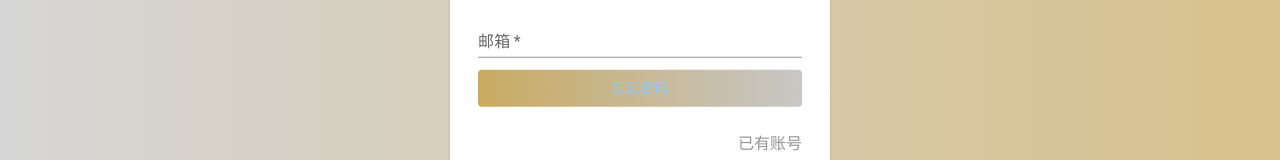
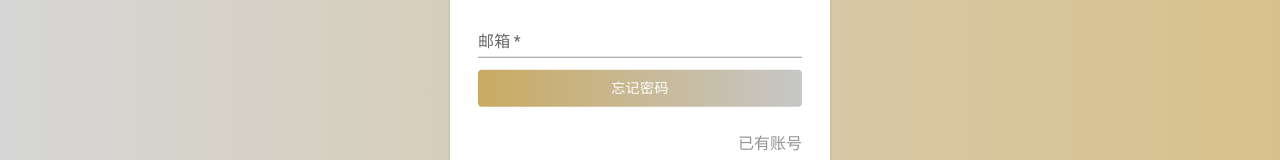
Before and after one commit to Tomori0/exam-forntend-next, a Next.js app: page /forgetPassword in a window 1280 px wide. Shown: the part 419-579 px from the top of the page. Built offline with nearby package versions, Linux system fonts and the light colour scheme.

Commit message:
Add: css

```diff
--- a/src/pages/forgetPassword/index.tsx
+++ b/src/pages/forgetPassword/index.tsx
@@ -123,7 +123,7 @@ export default function ForgetPassword() {
                       className='bg-gradient-to-r w-full text-white from-[#c9aa62] to-[#c7c7c7] hover:from-[#c9aa62dd] hover:to-[#c7c7c7dd]'
                       onClick={handleSubmit(onSubmit)}
                     >
-                      忘记密码
+                      <span className={'text-white'}>忘记密码</span>
                     </Button>
                   </form>
                   <div className='flex justify-end mt-[24px] text-[#949494]'>
--- a/src/pages/signUp/index.tsx
+++ b/src/pages/signUp/index.tsx
@@ -292,7 +292,7 @@ export default function SignUp() {
                     <Button className='bg-gradient-to-r w-full text-white from-[#c9aa62] to-[#c7c7c7] hover:from-[#c9aa62dd] hover:to-[#c7c7c7dd]'
                             onClick={handleSubmit(onSubmit)}
                     >
-                      注册
+                      <span className={'text-white'}>注册</span>
                     </Button>
                   </form>
                   <div className='flex justify-end mt-[24px] text-[#949494]'>
```
